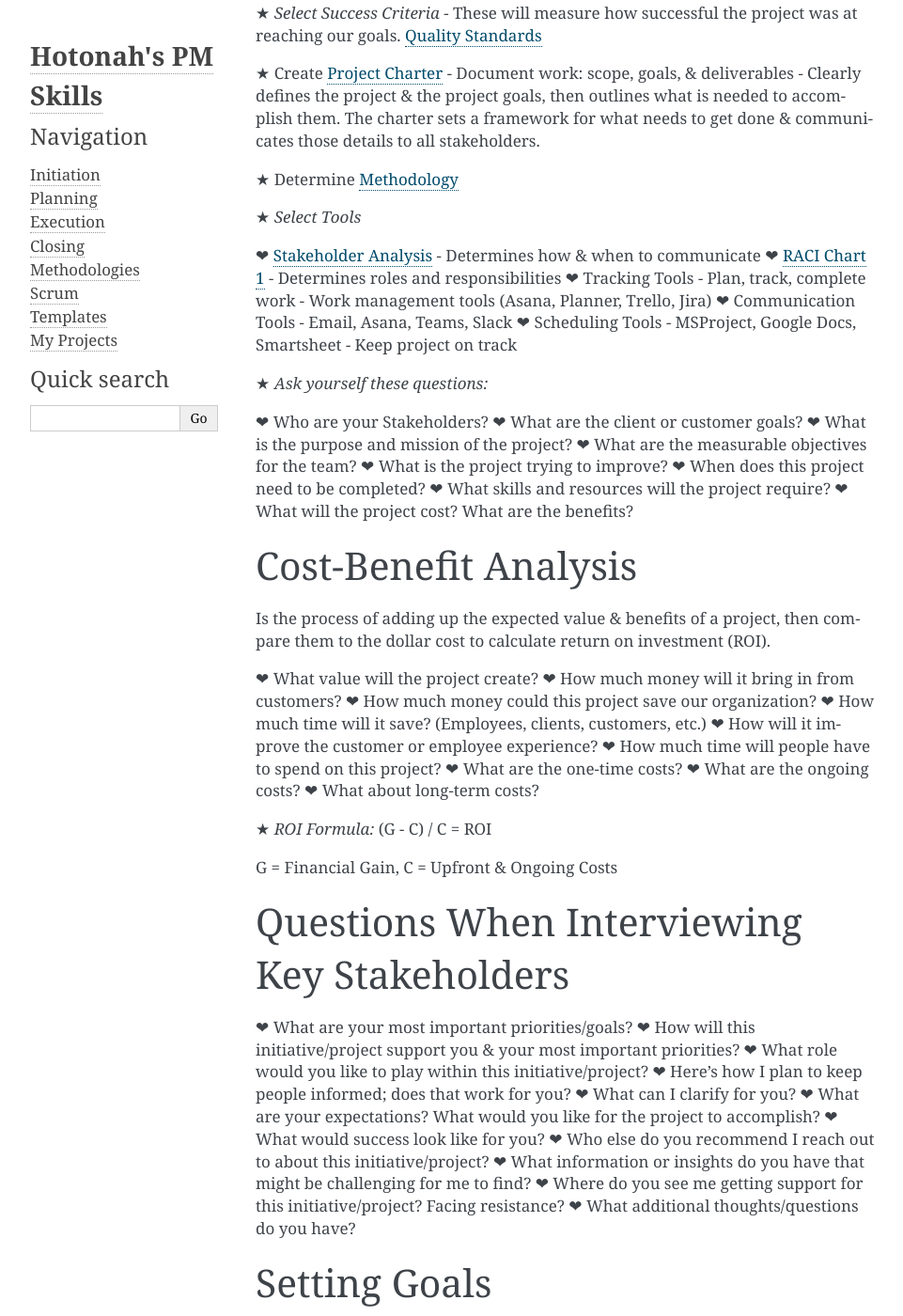
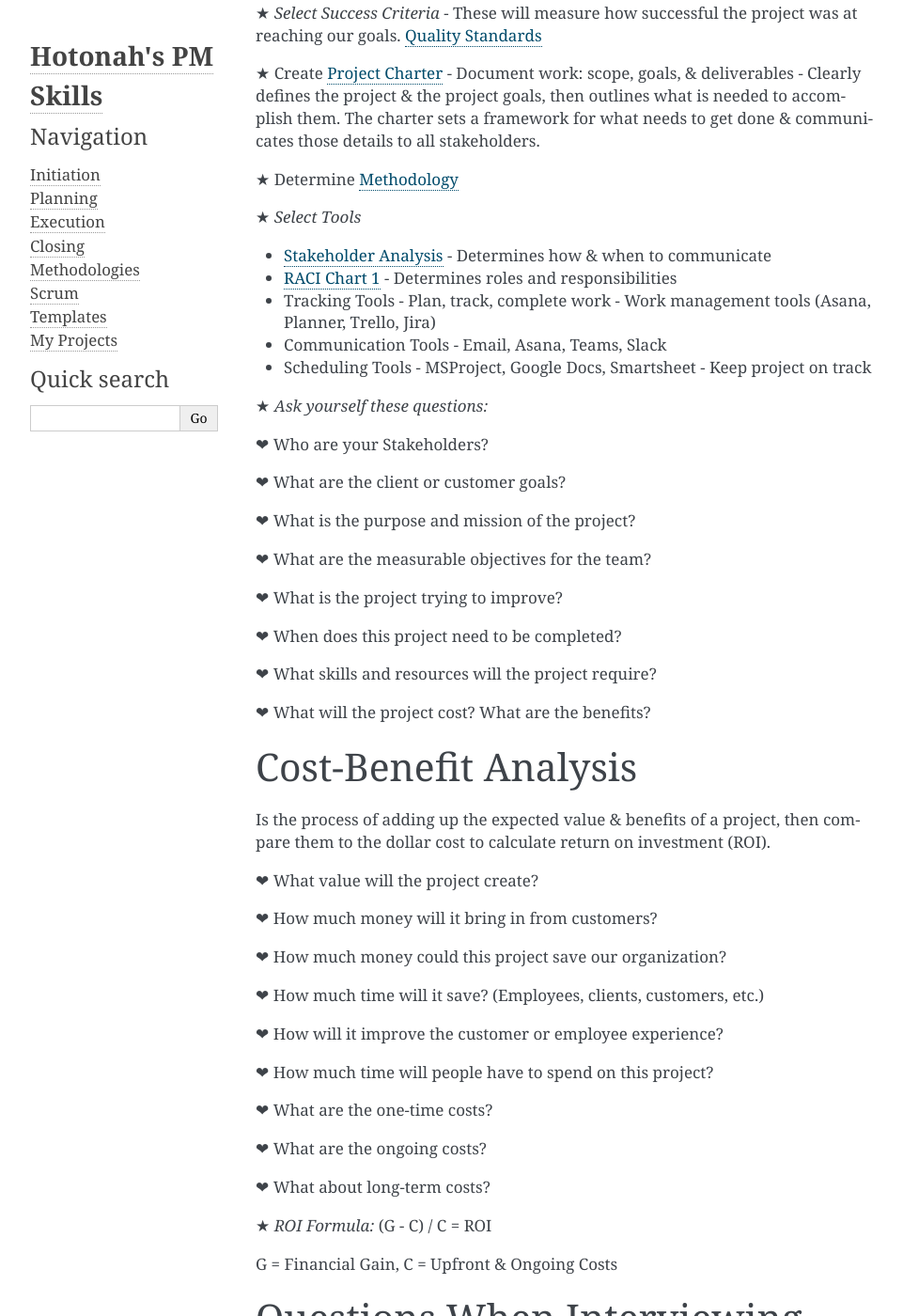
Before and after one commit to Hotonah/hotonah.github.io, a Sphinx documentation site: the page built from source/initiation.txt, in a window 1280 px wide and 1400 px high, scrolled down 839 px. Shown: the whole window at 94% size, without its empty margins (148-1109 px from the left). Built offline with Sphinx 7.4.7, drawn with Linux system fonts in a browser that asks for light colours; some of the changed text lies outside the part shown.

Commit message:
Update initiation.txt

```diff
--- a/source/initiation.txt
+++ b/source/initiation.txt
@@ -27,21 +27,28 @@ Project Initiation
 
 ★ `Select Tools`
 
-❤ `Stakeholder Analysis <https://docs.google.com/presentation/d/1qOxMk-8Fwhss3GvGAS7LHewLROBiNArB_jrMdVtW_xY/edit?usp=sharing>`_ - Determines how & when to communicate
-❤ `RACI Chart 1 <https://docs.google.com/spreadsheets/d/1UXsIM6wEvnhjrI2SklvNltrK9txsrNqA0Vmh5qhcLK4/edit?usp=sharing>`_ - Determines roles and responsibilities
-❤ Tracking Tools - Plan, track, complete work - Work management tools (Asana, Planner, Trello, Jira)
-❤ Communication Tools - Email, Asana, Teams, Slack
-❤ Scheduling Tools - MSProject, Google Docs, Smartsheet - Keep project on track
+* `Stakeholder Analysis <https://docs.google.com/presentation/d/1qOxMk-8Fwhss3GvGAS7LHewLROBiNArB_jrMdVtW_xY/edit?usp=sharing>`_ - Determines how & when to communicate
+* `RACI Chart 1 <https://docs.google.com/spreadsheets/d/1UXsIM6wEvnhjrI2SklvNltrK9txsrNqA0Vmh5qhcLK4/edit?usp=sharing>`_ - Determines roles and responsibilities
+* Tracking Tools - Plan, track, complete work - Work management tools (Asana, Planner, Trello, Jira)
+* Communication Tools - Email, Asana, Teams, Slack
+* Scheduling Tools - MSProject, Google Docs, Smartsheet - Keep project on track
 
 ★ `Ask yourself these questions:`
 
 ❤ Who are your Stakeholders?
+
 ❤ What are the client or customer goals?
+
 ❤ What is the purpose and mission of the project?
+
 ❤ What are the measurable objectives for the team?
+
 ❤ What is the project trying to improve?
+
 ❤ When does this project need to be completed?
+
 ❤ What skills and resources will the project require?
+
 ❤ What will the project cost? What are the benefits?
 
 Cost-Benefit Analysis
@@ -49,13 +56,21 @@ Cost-Benefit Analysis
 Is the process of adding up the expected value & benefits of a project, then compare them to the dollar cost to calculate return on investment (ROI).
 
 ❤ What value will the project create?
+
 ❤ How much money will it bring in from customers?
+
 ❤ How much money could this project save our organization?
+
 ❤ How much time will it save? (Employees, clients, customers, etc.)
+
 ❤ How will it improve the customer or employee experience?
+
 ❤ How much time will people have to spend on this project?
+
 ❤ What are the one-time costs?
+
 ❤ What are the ongoing costs?
+
 ❤ What about long-term costs?
 
 ★ `ROI Formula:`
@@ -66,15 +81,25 @@ G = Financial Gain, C = Upfront & Ongoing Costs
 Questions When Interviewing Key Stakeholders
 =============================================
 ❤ What are your most important priorities/goals?
+
 ❤ How will this initiative/project support you & your most important priorities?
+
 ❤ What role would you like to play within this initiative/project?
+
 ❤ Here's how I plan to keep people informed; does that work for you?
+
 ❤ What can I clarify for you?
+
 ❤ What are your expectations? What would you like for the project to accomplish?
+
 ❤ What would success look like for you?
+
 ❤ Who else do you recommend I reach out to about this initiative/project?
+
 ❤ What information or insights do you have that might be challenging for me to find?
+
 ❤ Where do you see me getting support for this initiative/project? Facing resistance?
+
 ❤ What additional thoughts/questions do you have?
 
 Setting Goals
```
